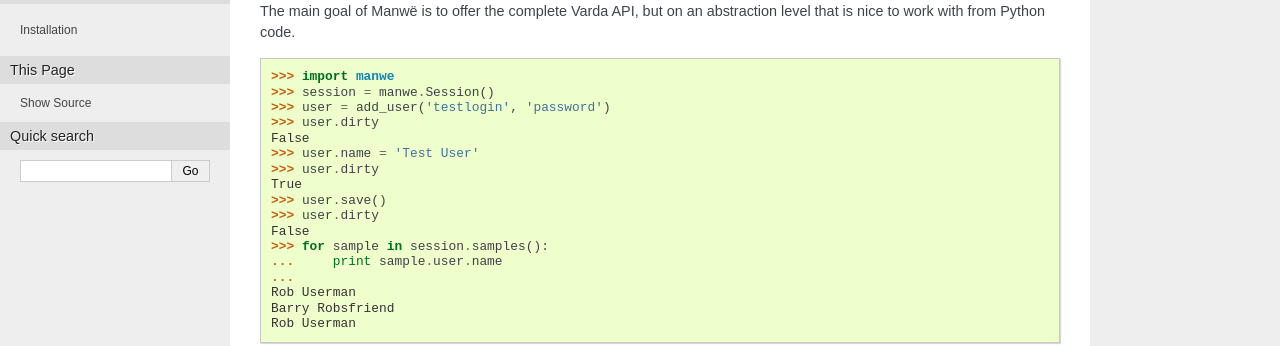
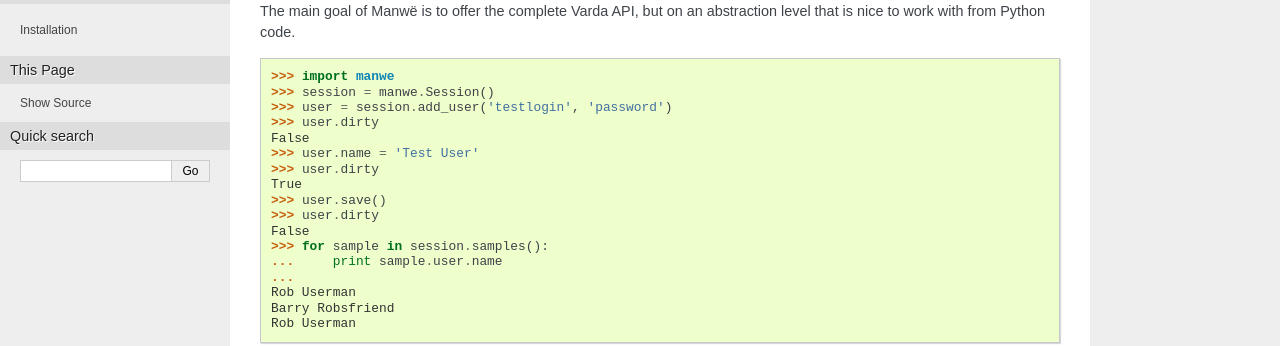
Before and after one commit to varda/manwe, a Sphinx documentation site: the page built from doc/index.rst, in a window 1280 px wide. Shown: the part 214-560 px from the top of the page. Built offline with Sphinx 7.4.7, drawn with Linux system fonts in a browser that asks for light colours.

Commit message:
Fix typo in docs

```diff
--- a/README.rst
+++ b/README.rst
@@ -14,7 +14,7 @@ abstraction level that is nice to work with from Python code.
 
     >>> import manwe
     >>> session = manwe.Session()
-    >>> user = add_user('testlogin', 'password')
+    >>> user = session.add_user('testlogin', 'password')
     >>> user.dirty
     False
     >>> user.name = 'Test User'
--- a/doc/index.rst
+++ b/doc/index.rst
@@ -14,7 +14,7 @@ abstraction level that is nice to work with from Python code.
 
     >>> import manwe
     >>> session = manwe.Session()
-    >>> user = add_user('testlogin', 'password')
+    >>> user = session.add_user('testlogin', 'password')
     >>> user.dirty
     False
     >>> user.name = 'Test User'
```
